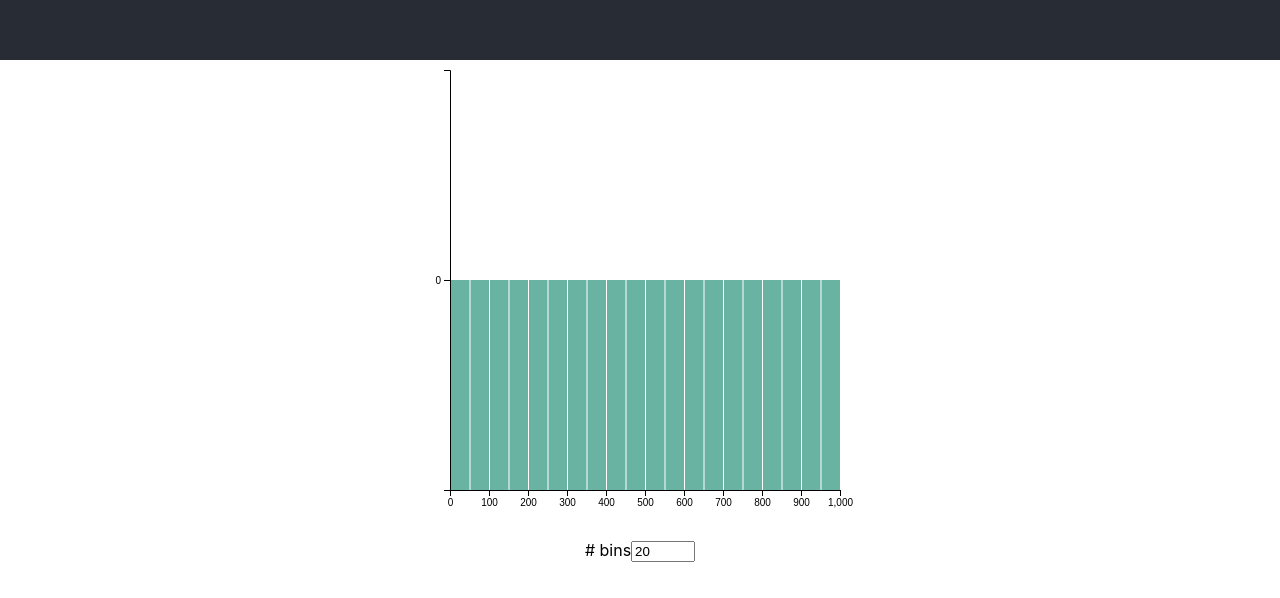
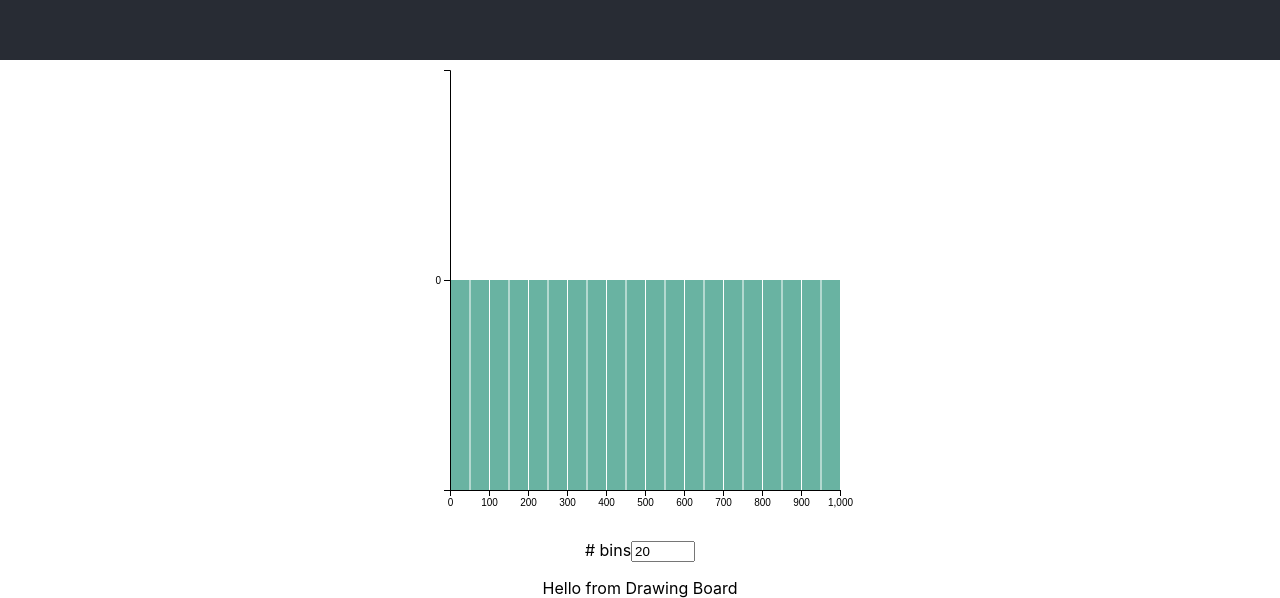
Before and after one commit to KMurphs/react-machine-learning, a React (Create React App) app in the folder central-limit-theorem/: page / in a window 1280 px wide. Shown: the part 740-1338 px from the top of the page. Built offline with nearby package versions, Linux system fonts and the light colour scheme; no server answers.

Commit message:
Add files for drawing-board component

```diff
--- a/central-limit-theorem/src/App.tsx
+++ b/central-limit-theorem/src/App.tsx
@@ -5,6 +5,7 @@ import * as _jStat from 'jStat';
 
 import './App.css';
 import TestHistogram from './Components/Histogram/TestHistogram';
+import TestDrawingBoard from './Components/DrawingBoard/TestDrawingBoard';
 
 // https://stackoverflow.com/questions/53557919/call-external-javascript-function-from-react-typescript-components
 // https://github.com/Microsoft/TypeScript/issues/21344
@@ -32,6 +33,7 @@ const App: React.FC = () => {
         Hello from header
       </header>
       <TestHistogram />
+      <TestDrawingBoard />
     </div>
   );
 }
--- /dev/null
+++ b/central-limit-theorem/src/Components/DrawingBoard/DrawingBoard.tsx
@@ -0,0 +1,33 @@
+import React, { useEffect, useState, useRef } from 'react';
+
+import './DrawingBoard.css';
+
+type dataPoint = {
+  price: number
+}
+type PropsType = {
+  data: dataPoint[]
+}
+
+
+
+
+// https://www.d3-graph-gallery.com/graph/histogram_basic.html
+const DrawingBoard: React.FC<PropsType> = (props) => {
+  const d3 = window.d3;
+  const id = `drawing-board-${new Date().getTime()}-${Math.round(1000*Math.random())}`;
+  const idRef = React.createRef<HTMLDivElement>();
+
+
+
+  return (
+    <div className="drawing-board-wrapper">
+      <div className={`drawing-board `} id={id} ref={idRef}>
+        Hello from Drawing Board
+      </div>
+    </div>
+
+  );
+}
+
+export default DrawingBoard;
--- /dev/null
+++ b/central-limit-theorem/src/Components/DrawingBoard/TestDrawingBoard.tsx
@@ -0,0 +1,16 @@
+import React, { useState, useEffect } from 'react';
+import DrawingBoard from './DrawingBoard';
+
+
+
+const TestDrawingBoard: React.FC = () => {
+
+
+  return (
+    <div className="TestDrawingBoard">
+      <DrawingBoard data={[]}/>
+    </div>
+  );
+}
+
+export default TestDrawingBoard;
```
Also changed, not shown: central-limit-theorem/src/Components/DrawingBoard/DrawingBoard.css (added).
